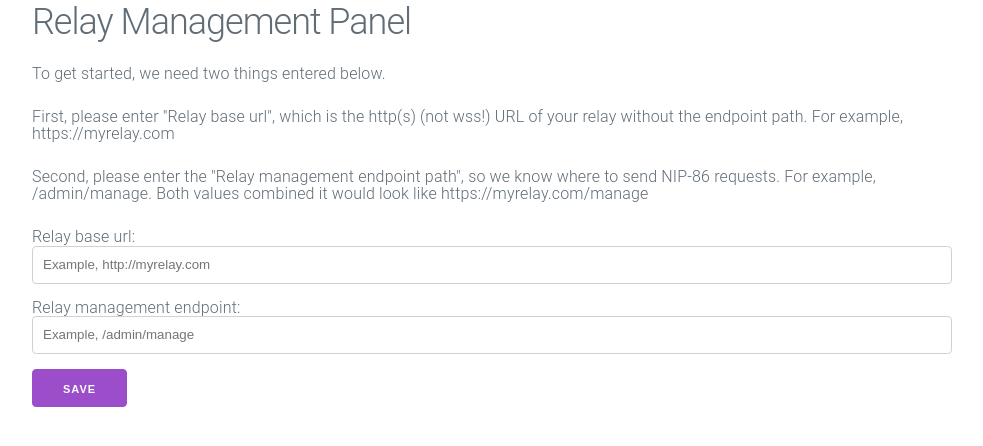
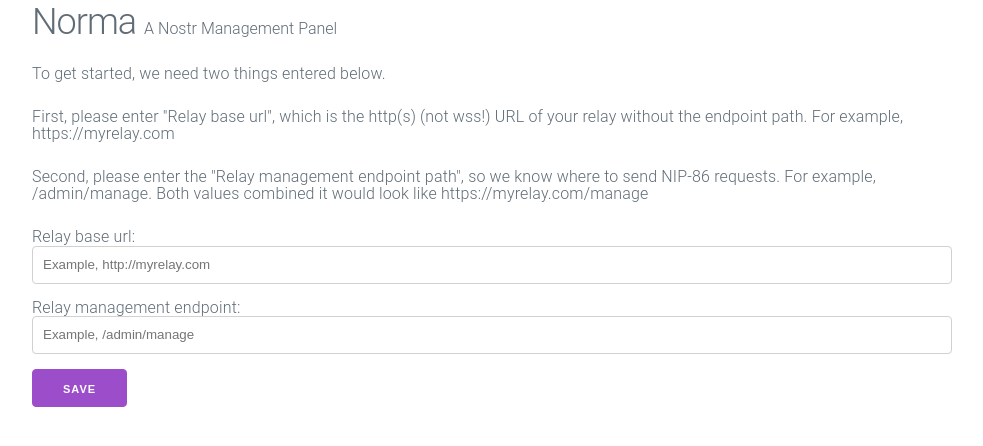
Before and after one commit to Vin-it/norma, a React app: page / in a window 1280 px wide. Shown: the top 446 px of the page, without its empty margins (148-1131 px from the left). Built offline with nearby package versions, Linux system fonts and the light colour scheme; the HTML template or start-up script is replaced by a standard one.

Commit message:
chore: change heading to Norma

```diff
--- a/src/App.css
+++ b/src/App.css
@@ -34,6 +34,12 @@ body {
   gap: 8px;
 }
 
+.navbar-left {
+  display: flex;
+  gap: 8px;
+  align-items: baseline;
+}
+
 a {
   text-decoration: underline;
 }
--- a/src/App.tsx
+++ b/src/App.tsx
@@ -16,7 +16,8 @@ const App = () => {
 			<div className="content">
 				<div className="navbar">
 					<div className="navbar-left">
-						<h2 className="title">Relay Management Panel</h2>
+						<h2 className="title">Norma</h2>
+						<h6>A Nostr  Management Panel</h6>
 					</div>
 					{isStoreInit ?
 						<div className="navbar-right">
```
